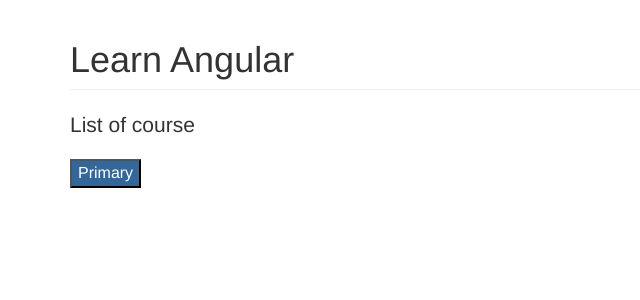
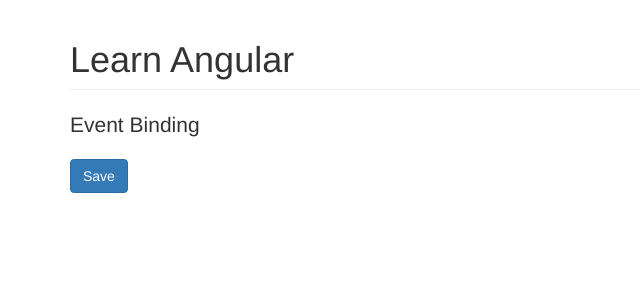
Before and after one commit to palashmon/learn-angular4, an Angular app: page / in a window 1280 px wide. Shown: the top 300 px of the page, without its empty margins (0-640 px from the left). Built offline with nearby package versions, Linux system fonts and the light colour scheme.

Commit message:
Added Event binding code

```diff
--- a/src/app/courses.component.ts
+++ b/src/app/courses.component.ts
@@ -4,22 +4,13 @@ import { Component } from '@angular/core';
     selector: 'app-courses',
     template: `
         <p class="lead">{{ title }}</p>
-        <p>
-            <button [ngStyle]="getStyles()">Primary</button>
-        </p>
+        <button (click)="onSave($event)" class="btn btn-primary">Save</button>
     `
 })
 export class CoursesComponent {
-    title = 'List of course';
-    isImportant = true;
-
-    // moreStyles is a property in the component that contains an object with css property names as the keys
-    getStyles() {
-        const moreStyles = {
-            'background-color': '#369',
-            'font-size': '16px',
-            color: 'white'
-        };
-        return moreStyles;
+    title = 'Event Binding';
+    onSave($event) {
+        console.log($event);
+        console.log('Button was clicked!');
     }
 }
```
